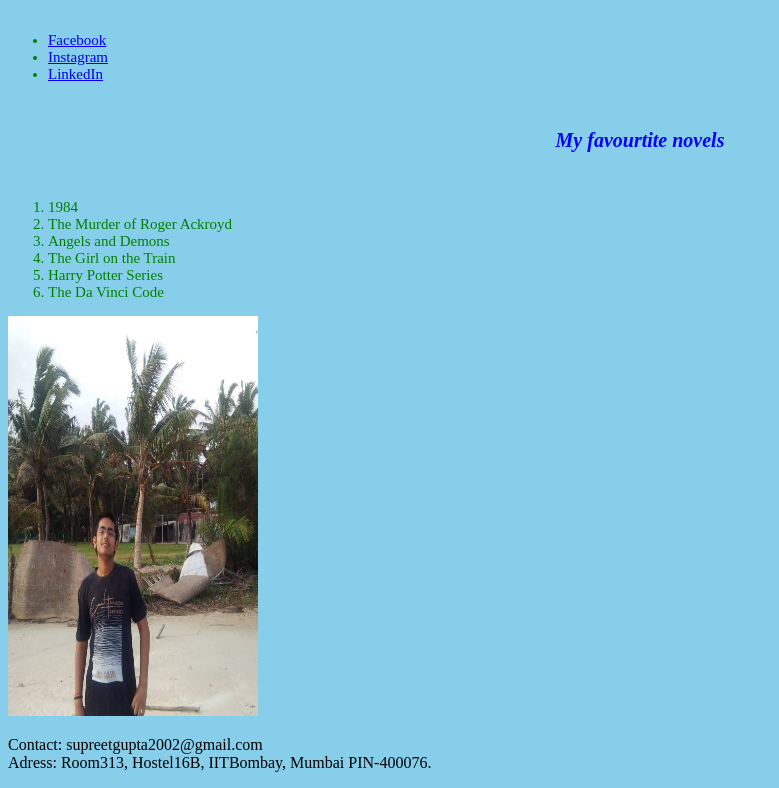
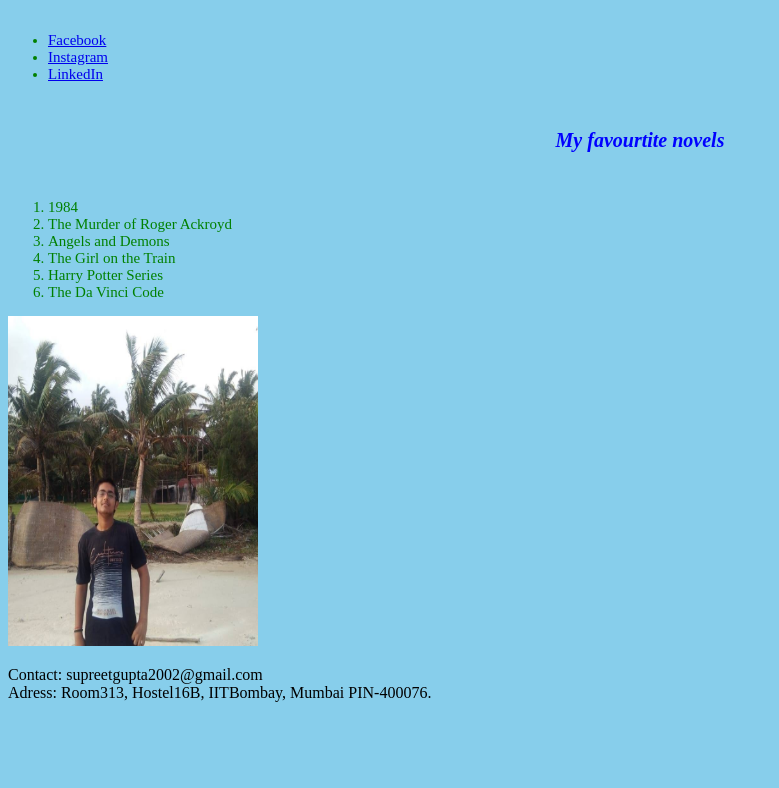
Before and after one commit to Supreet-Gupta/190040121_WEB_DEV, a plain HTML site: page index.html in a window 1280 px wide. Shown: the part 441-1229 px from the top of the page, without its empty margins (0-779 px from the left). After the commit the page ends 1159 px from the top, so only its background shows below. Drawn offline with Linux system fonts and the light colour scheme.

Commit message:
Update index.html

```diff
--- a/index.html
+++ b/index.html
@@ -59,7 +59,7 @@ font-size:15px;
 </ol>
 </div>
 
-<img src="supreet.jpg" width="250" height="400" alt="Supreet  Gupta">
+<img src="supreet.jpg" width="250" height="330" alt="Supreet Gupta">
 
 <footer>
 <p>Contact: supreetgupta2002@gmail.com<br>
```
